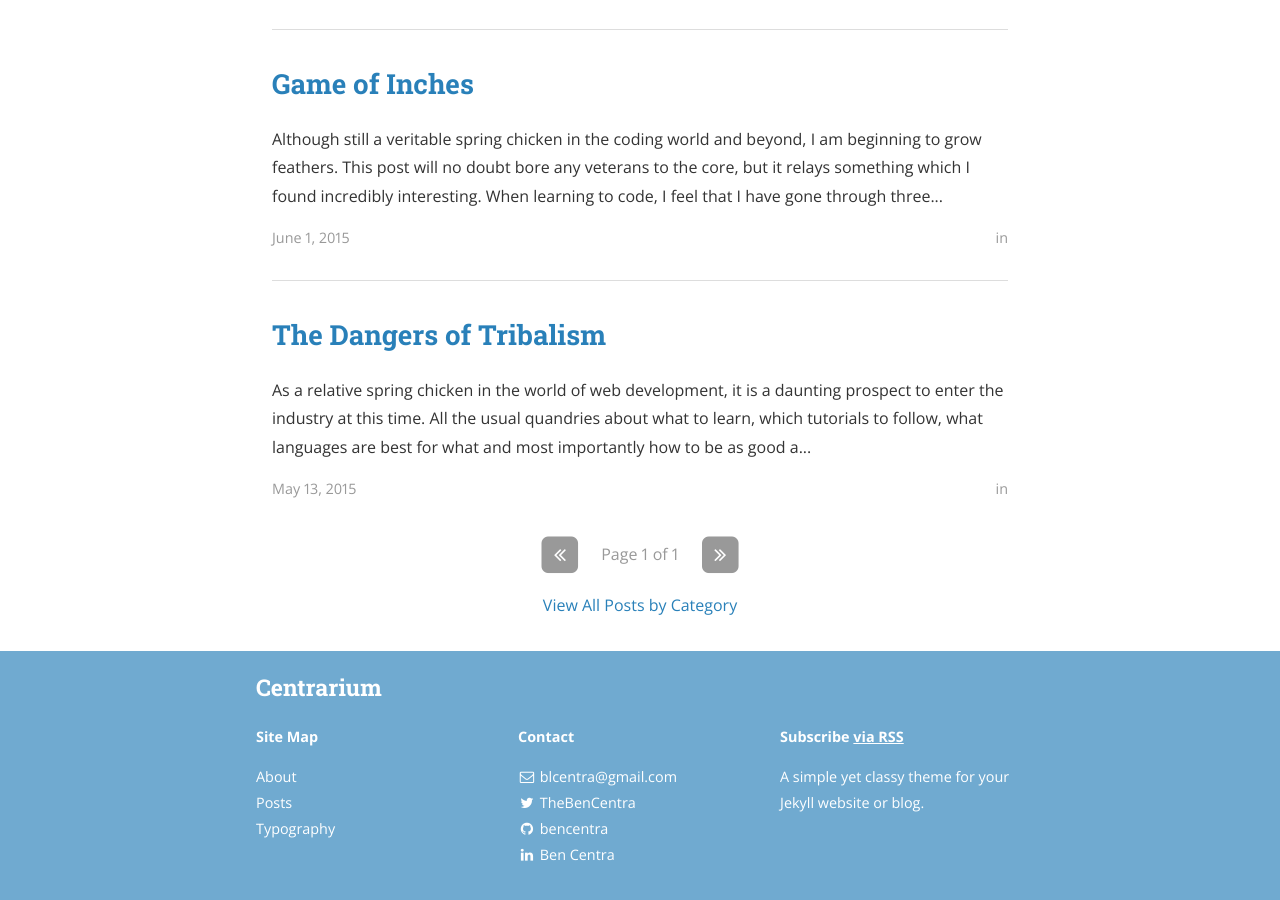
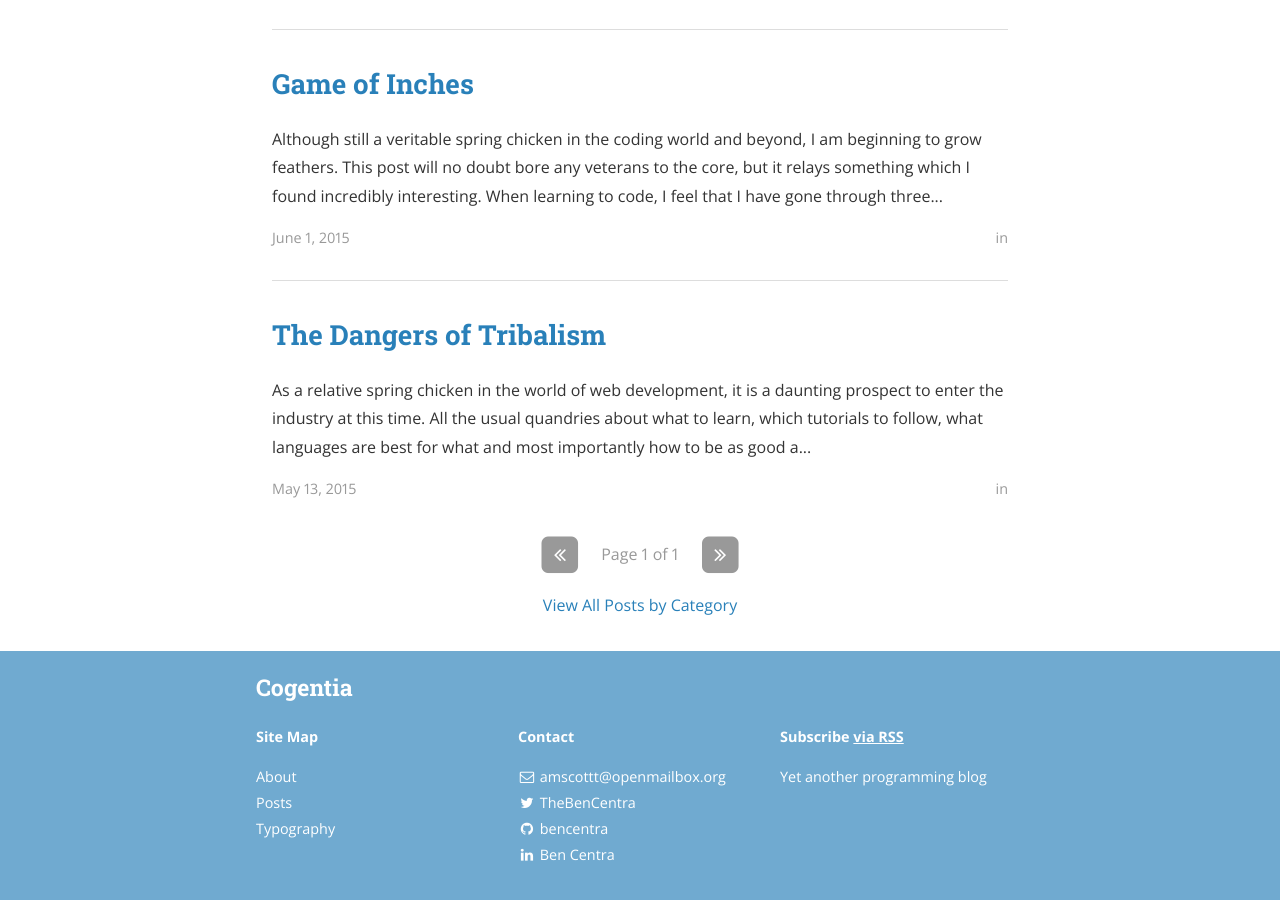
Before and after one commit to askl56/askl56.github.io, a Jekyll site: the page built from index.html, in a window 1280 px wide and 900 px high, scrolled down 756 px. Built offline with Jekyll 4.4.1, drawn with Linux system fonts in a browser that asks for light colours; nearby versions of some CDN libraries; the list of posts is cut into pages by our own code; a style sheet for code colours, icons or effects is not loaded; some of the changed text lies outside the part shown.

Commit message:
final tweaks

```diff
--- a/_config.yml
+++ b/_config.yml
@@ -7,12 +7,12 @@
   - "/vendor/"
 
 # Site settings
-title: Centrarium
-subtitle: "A simple yet classy theme for your Jekyll website or blog"
-email: blcentra@gmail.com
-name: Ben Centra
+title: Cogentia
+subtitle: "Yet another programming blog"
+email: amscottt@openmailbox.org
+name: Andrew Scott
 description: >
-  A simple yet classy theme for your Jekyll website or blog.
+  Yet another programming blog
 # Base URL of site (i.e. /blog). It should always start with a slash,
 # and never end with a slash. Set it to a blank value if hosting at the
 # root of your server.
```
